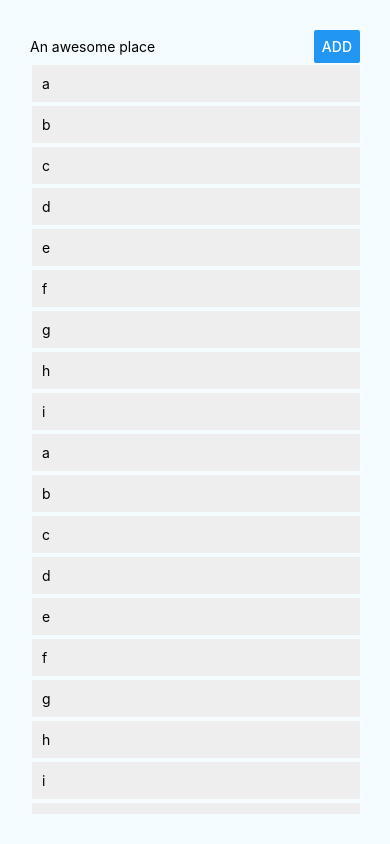
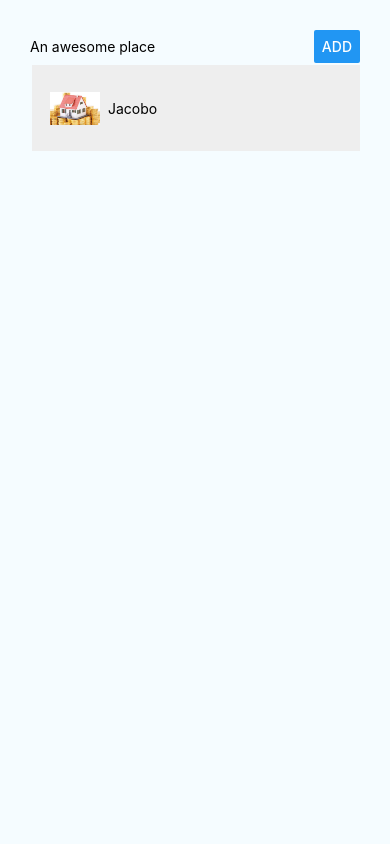
Before and after one commit to Jatapiaro/LearningReactNative, a React Native app in the folder rncourse/: screen / in a window 390 px wide. Built offline with nearby package versions, Linux system fonts and the light colour scheme.

Commit message:
Lists & modals

```diff
--- a/rncourse/App.js
+++ b/rncourse/App.js
@@ -10,6 +10,8 @@ import React, {Component} from 'react';
 import { Platform, StyleSheet, View} from 'react-native';
 import PlaceInput from './src/components/PlaceInput';
 import List from './src/components/List';
+import placeImage from './src/assets/1.jpg';
+import PlaceDetail from './src/components/PlaceDetail';
 
 const instructions = Platform.select({
   ios: 'Press Cmd+R to reload,\n' + 'Cmd+D or shake for dev menu',
@@ -23,8 +25,19 @@ export default class App extends Component {
   constructor(props) {
     super(props);
     this.state = {
-      places: ['a', 'b', 'c', 'd', 'e', 'f', 'g', 'h', 'i', 'a', 'b', 'c', 'd', 'e', 'f', 'g', 'h', 'i', 'a', 'b', 'c', 'd', 'e', 'f', 'g', 'h', 'i'],
+      places: [
+        {
+          key: `random-id-${Math.random()}`,
+          name: 'Jacobo',
+          image: placeImage
+        },
+      ],
       name: '',
+      selectedElement: {
+        name: null,
+        image: null,
+        key: null
+      }
     }
   }
 
@@ -38,19 +51,50 @@ export default class App extends Component {
     if ( this.state.name ) {
       this.setState((prevState) => {
         return {
-          places: prevState.places.concat(this.state.name),
+          places: prevState.places.concat({
+            key: `random-id-${Math.random()}`,
+            name: this.state.name,
+            image: {
+              uri: "http://wpc.72c72.betacdn.net/8072C72/vos-images/sites/default/files/styles/landscape_1020_560/public/nota_periodistica/Radiohead-2016_0.jpg"
+            }
+          }),
           name: ''
         }
       });
     }
   }
 
-  onItemDeleted = (index) => {
+  onModalClose  = () => {
+    this.setState({
+      selectedElement: {
+        name: null,
+        image: null,
+        key: null
+      }
+    });
+  }
+
+  onItemSelected = (key) => {
+    this.setState((prevState) => {
+      return {
+        selectedElement: prevState.places.find(place => {
+          return place.key == key
+        })
+      }
+    });
+  }
+
+  onItemDeleted = () => {
     this.setState((prevState) => {
       return {
         places: prevState.places.filter((place, i) => {
-          return i !== index;
-        })
+          return place.key !== prevState.selectedElement.key;
+        }),
+        selectedElement: {
+          image: null,
+          name: null,
+          key: null
+        }
       }
     });
   }
@@ -58,6 +102,11 @@ export default class App extends Component {
   render() {
     return (
       <View style={styles.container}>
+        <PlaceDetail
+          item={this.state.selectedElement}
+          onItemDeleted={this.onItemDeleted}
+          onModalClose={this.onModalClose}
+        />
         <PlaceInput
           name={this.state.name}
           handleNameChange={this.handleNameChange}
@@ -65,7 +114,7 @@ export default class App extends Component {
         />
         <List
           items={this.state.places}
-          onItemDeleted={this.onItemDeleted}
+          onItemSelected={this.onItemSelected}
           />
       </View>
     );
--- a/rncourse/src/components/List.js
+++ b/rncourse/src/components/List.js
@@ -1,19 +1,19 @@
 import React from 'react';
-import { StyleSheet, ScrollView } from 'react-native';
+import { StyleSheet, FlatList } from 'react-native';
 import ListItem from './ListItem';
 
 const List = (props) => (
-    <ScrollView style={styles.listContainer}>
-        {
-            props.items.map((p, i) =>
-                <ListItem
-                    key={i}
-                    item={p}
-                    onItemPressed={() => props.onItemDeleted(i)}
-                />
-            )
-        }
-    </ScrollView>
+    <FlatList
+        style={styles.listContainer}
+        data={props.items}
+        renderItem={(info) => (
+            <ListItem
+                item={info.item.name}
+                image={info.item.image}
+                onItemPressed={() => props.onItemSelected(info.item.key)}
+            />
+        )}
+    />
 )
 
 export default List;
--- a/rncourse/src/components/ListItem.js
+++ b/rncourse/src/components/ListItem.js
@@ -1,10 +1,15 @@
 import React, { Component } from 'react';
-import { View, Text, StyleSheet, TouchableOpacity } from 'react-native';
+import { View, Text, StyleSheet, TouchableOpacity, Image } from 'react-native';
 
 const ListItem = (props) => (
     <TouchableOpacity onPress={props.onItemPressed}>
-        <View>
-            <Text style={styles.listItem}>
+        <View style={styles.listItem}>
+            <Image
+                source={props.image}
+                style={styles.customImage}
+                resizeMode="contain"
+                />
+            <Text>
                 {props.item}
             </Text>
         </View>
@@ -16,7 +21,14 @@ const styles = StyleSheet.create({
         width: "100%",
         padding: 10,
         backgroundColor: "#eee",
-        margin: 2
+        margin: 2,
+        flexDirection: 'row',
+        alignItems: 'center'
+    },
+    customImage: {
+        width: 50,
+        height: 50,
+        margin: 8
     }
 });
 
--- /dev/null
+++ b/rncourse/src/components/PlaceDetail.js
@@ -0,0 +1,47 @@
+import React from 'react';
+import { Modal, View, Image, Text, Button, StyleSheet } from 'react-native';
+
+const PlaceDetail = (props) => (
+
+    <Modal onRequestClose={props.onModalClose}
+        style={styles.modal}
+        visible={props.item.name !== null}>
+        <View style={styles.modalContainer}>
+            <Image style={styles.image} source={(props.item.image !== null)? props.item.image : null} />
+            <Text style={styles.placeName}>{(props.item.name !== null)? props.item.name : ''}</Text>
+            <View style={styles.buttonRow}>
+                <Button color="red" title="Eliminar" onPress={props.onItemDeleted} />
+                <Button title="Cerrar" onPress={props.onModalClose} />
+            </View>
+        </View>
+    </Modal>
+
+)
+
+const styles = StyleSheet.create({
+    modalContainer: {
+        margin: 25,
+    },
+    image: {
+        width: "100%",
+        height: 250
+    },
+    modal: {
+        flex: 1,
+        justifyContent: 'center',
+        alignItems: 'center'
+    },
+    placeName: {
+        textAlign: "center",
+        fontSize: 20,
+        fontWeight: "bold"
+    },
+    buttonRow: {
+        width: "100%",
+        flexDirection: 'row',
+        alignItems: 'center',
+        justifyContent: 'space-evenly'
+    }
+});
+
+export default PlaceDetail;
```
Also changed, not shown: rncourse/src/assets/1.jpg (added).
